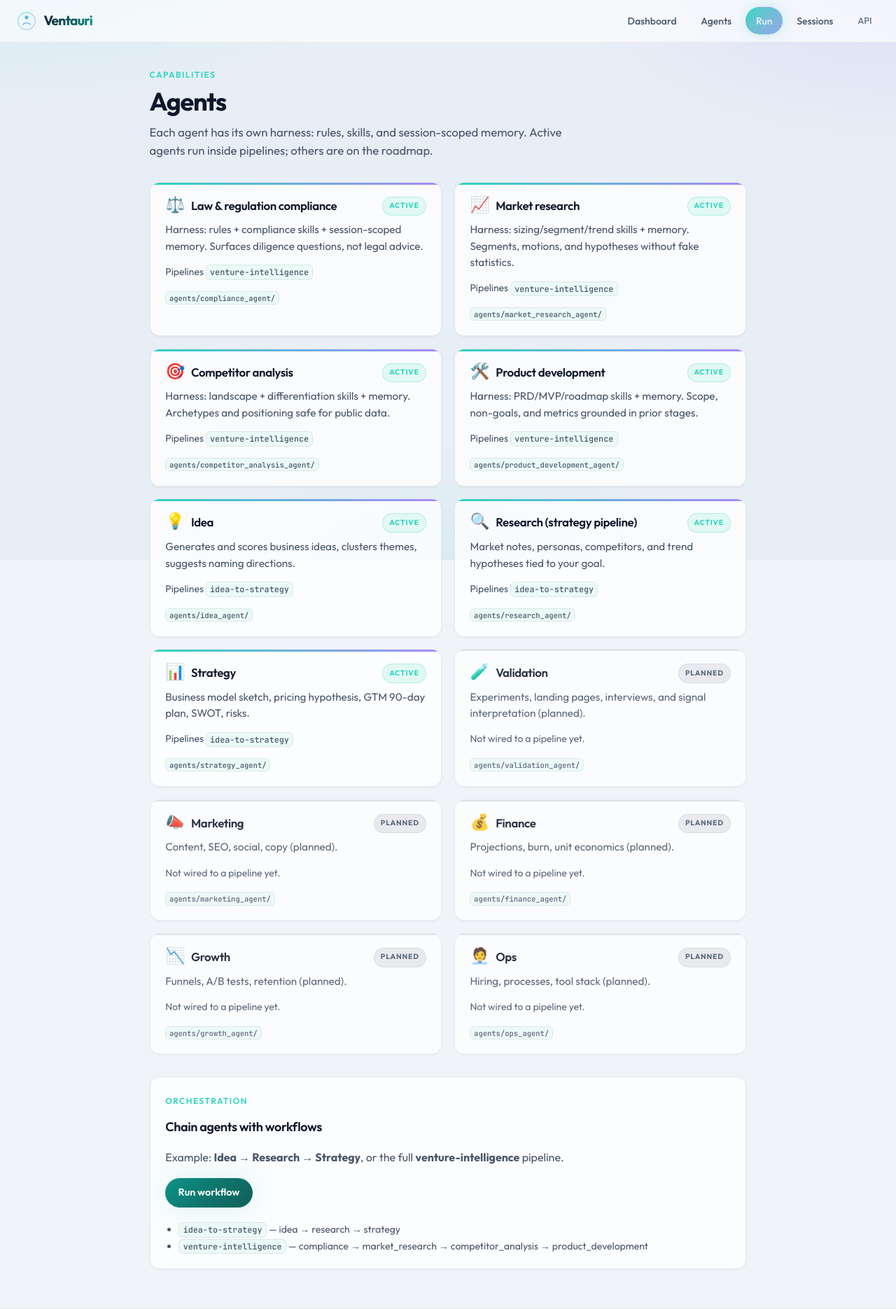
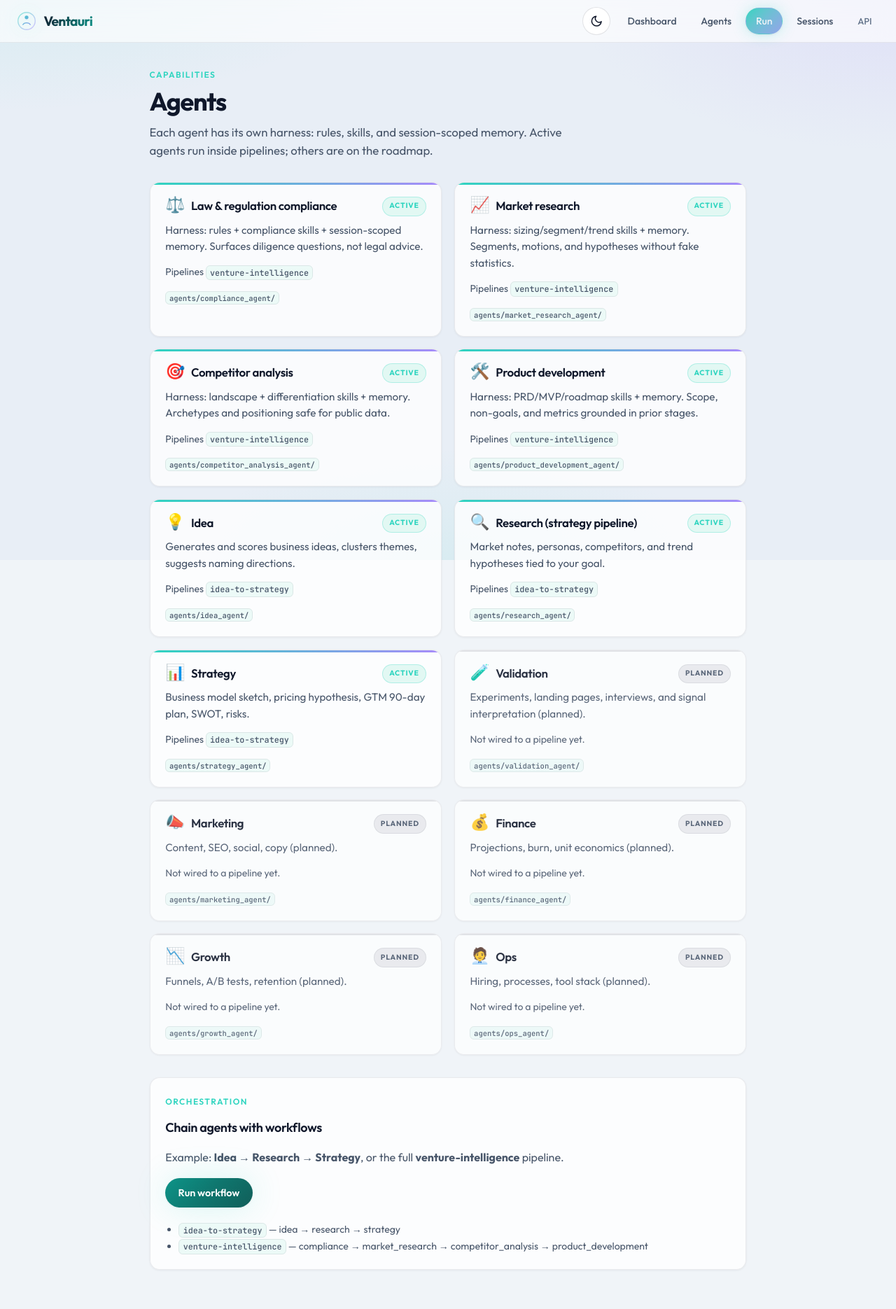
Before and after one commit to ArttuAn/ventauri, a FastAPI app: page /dashboard/agents in a window 1280 px wide. Shown: the top 1870 px of the page at 70% size. Run offline with FastAPI, Linux system fonts and the light colour scheme.

Commit message:
Add explicit dark/light theme toggle with localStorage persistence
Made-with: Cursor

```diff
--- a/static/app.css
+++ b/static/app.css
@@ -1,10 +1,20 @@
-/* Ventauri UI — refined dark-first, light adaptive */
+/* Ventauri UI — dark / light via html[data-theme] */
 
 :root {
-  color-scheme: dark;
   --font-sans: "Outfit", ui-sans-serif, system-ui, sans-serif;
   --font-mono: "JetBrains Mono", ui-monospace, "Cascadia Code", Consolas, monospace;
+  --accent: #2dd4bf;
+  --accent-2: #a78bfa;
+  --danger: #f87171;
+  --warn: #fbbf24;
+  --ok: #34d399;
+  --radius: 14px;
+  --radius-sm: 10px;
+  --transition: 0.18s ease;
+}
 
+html[data-theme="dark"] {
+  color-scheme: dark;
   --bg-deep: #070a0f;
   --bg: #0c1018;
   --surface: rgba(18, 24, 36, 0.72);
@@ -14,24 +24,15 @@
   --fg: #f1f5f9;
   --muted: #94a3b8;
   --muted-dim: #64748b;
-
-  --accent: #2dd4bf;
-  --accent-2: #a78bfa;
   --accent-glow: color-mix(in oklab, var(--accent) 35%, transparent);
-  --danger: #f87171;
-  --warn: #fbbf24;
-  --ok: #34d399;
-
-  --radius: 14px;
-  --radius-sm: 10px;
   --shadow-sm: 0 1px 2px rgba(0, 0, 0, 0.35);
   --shadow-md: 0 8px 32px rgba(0, 0, 0, 0.45);
   --shadow-glow: 0 0 40px color-mix(in oklab, var(--accent) 12%, transparent);
-  --transition: 0.18s ease;
+  --activity-log-bg: #050810;
+  --activity-log-fg: color-mix(in oklab, var(--fg) 88%, var(--muted));
 }
 
-@media (prefers-color-scheme: light) {
-  :root {
+html[data-theme="light"] {
   color-scheme: light;
   --bg-deep: #f0f4f8;
   --bg: #e8eef6;
@@ -42,10 +43,12 @@
   --fg: #0f172a;
   --muted: #475569;
   --muted-dim: #64748b;
+  --accent-glow: color-mix(in oklab, var(--accent) 35%, transparent);
   --shadow-sm: 0 1px 3px rgba(15, 23, 42, 0.06);
   --shadow-md: 0 12px 40px rgba(15, 23, 42, 0.1);
   --shadow-glow: 0 0 48px color-mix(in oklab, var(--accent) 18%, transparent);
-  }
+  --activity-log-bg: #0f172a;
+  --activity-log-fg: #e2e8f0;
 }
 
 *,
@@ -118,6 +121,65 @@ code {
   z-index: 50;
 }
 
+.top-right {
+  display: flex;
+  flex-wrap: wrap;
+  align-items: center;
+  gap: 0.65rem;
+  justify-content: flex-end;
+}
+
+.theme-toggle {
+  flex-shrink: 0;
+  width: 2.45rem;
+  height: 2.45rem;
+  padding: 0;
+  border-radius: 999px;
+  border: 1px solid var(--border-strong);
+  background: var(--surface-solid);
+  color: var(--fg);
+  cursor: pointer;
+  display: grid;
+  place-items: center;
+  transition:
+    background var(--transition),
+    border-color var(--transition),
+    box-shadow var(--transition),
+    color var(--transition);
+}
+
+.theme-toggle:hover {
+  border-color: color-mix(in oklab, var(--accent) 40%, var(--border-strong));
+  box-shadow: 0 0 20px color-mix(in oklab, var(--accent) 15%, transparent);
+}
+
+.theme-toggle:focus-visible {
+  outline: 2px solid var(--accent);
+  outline-offset: 2px;
+}
+
+.theme-toggle .theme-icon {
+  grid-area: 1 / 1;
+  width: 1.15rem;
+  height: 1.15rem;
+}
+
+html[data-theme="dark"] .theme-toggle .theme-icon-sun {
+  display: block;
+}
+
+html[data-theme="dark"] .theme-toggle .theme-icon-moon {
+  display: none;
+}
+
+html[data-theme="light"] .theme-toggle .theme-icon-sun {
+  display: none;
+}
+
+html[data-theme="light"] .theme-toggle .theme-icon-moon {
+  display: block;
+}
+
 .brand {
   display: inline-flex;
   align-items: center;
@@ -143,13 +205,11 @@ code {
   color: transparent;
 }
 
-@media (prefers-color-scheme: light) {
-  .brand-text {
+html[data-theme="light"] .brand-text {
   background: linear-gradient(120deg, #0f172a 0%, #0d9488 100%);
   -webkit-background-clip: text;
   background-clip: text;
   color: transparent;
-  }
 }
 
 .nav {
@@ -365,11 +425,9 @@ h2 {
   background: linear-gradient(135deg, #5eead4, #2dd4bf 40%, #14b8a6);
   box-shadow: var(--shadow-sm), var(--shadow-glow);
 }
-@media (prefers-color-scheme: light) {
-  .btn.primary {
+html[data-theme="light"] .btn.primary {
   color: #fff;
   background: linear-gradient(135deg, #0d9488, #0f766e 50%, #115e59);
-  }
 }
 .btn.primary:hover {
   filter: brightness(1.05);
@@ -722,19 +780,13 @@ h2 {
   font-family: var(--font-mono);
   font-size: 0.7rem;
   line-height: 1.5;
-  color: color-mix(in oklab, var(--fg) 88%, var(--muted));
-  background: #050810;
+  color: var(--activity-log-fg);
+  background: var(--activity-log-bg);
   border: 1px solid var(--border-strong);
   border-radius: var(--radius-sm);
   box-shadow: inset 0 1px 0 color-mix(in oklab, #fff 6%, transparent);
   white-space: pre-wrap;
   word-break: break-word;
-}
-@media (prefers-color-scheme: light) {
-  .activity-log {
-    background: #0f172a;
-    color: #e2e8f0;
-  }
 }
 
 /* —— Empty / not found —— */
--- a/templates/base.html
+++ b/templates/base.html
@@ -1,9 +1,22 @@
 <!DOCTYPE html>
-<html lang="en">
+<html lang="en" data-theme="dark">
 <head>
   <meta charset="utf-8" />
   <meta name="viewport" content="width=device-width, initial-scale=1" />
   <title>{% block title %}{{ title }} · Ventauri{% endblock %}</title>
+  <script>
+    (function () {
+      try {
+        var t = localStorage.getItem("ventauri-theme");
+        if (t !== "light" && t !== "dark") {
+          t = window.matchMedia("(prefers-color-scheme: light)").matches ? "light" : "dark";
+        }
+        document.documentElement.setAttribute("data-theme", t);
+      } catch (e) {
+        document.documentElement.setAttribute("data-theme", "dark");
+      }
+    })();
+  </script>
   <link rel="preconnect" href="https://fonts.googleapis.com" />
   <link rel="preconnect" href="https://fonts.gstatic.com" crossorigin />
   <link href="https://fonts.googleapis.com/css2?family=JetBrains+Mono:wght@400;500&family=Outfit:wght@400;500;600;700&display=swap" rel="stylesheet" />
@@ -28,6 +41,16 @@
       </span>
       <span class="brand-text">Ventauri</span>
     </a>
+    <div class="top-right">
+      <button type="button" class="theme-toggle" id="theme-toggle" aria-label="Switch theme" title="Dark / light appearance">
+        <svg class="theme-icon theme-icon-sun" xmlns="http://www.w3.org/2000/svg" viewBox="0 0 24 24" fill="none" stroke="currentColor" stroke-width="2" stroke-linecap="round" stroke-linejoin="round" aria-hidden="true">
+          <circle cx="12" cy="12" r="4"/>
+          <path d="M12 2v2M12 20v2M4.93 4.93l1.41 1.41M17.66 17.66l1.41 1.41M2 12h2M20 12h2M6.34 17.66l-1.41 1.41M19.07 4.93l-1.41 1.41"/>
+        </svg>
+        <svg class="theme-icon theme-icon-moon" xmlns="http://www.w3.org/2000/svg" viewBox="0 0 24 24" fill="none" stroke="currentColor" stroke-width="2" stroke-linecap="round" stroke-linejoin="round" aria-hidden="true">
+          <path d="M21 12.79A9 9 0 1 1 11.21 3 7 7 0 0 0 21 12.79z"/>
+        </svg>
+      </button>
       <nav class="nav" aria-label="Main">
         <a class="nav-link" href="/dashboard">Dashboard</a>
         <a class="nav-link" href="/dashboard/agents">Agents</a>
@@ -35,6 +58,7 @@
         <a class="nav-link" href="/dashboard/sessions">Sessions</a>
         <a class="nav-link nav-link-muted" href="/docs">API</a>
       </nav>
+    </div>
   </header>
   <main class="main">
     {% block content %}{% endblock %}
@@ -42,5 +66,28 @@
   <footer class="foot">
     <span class="foot-inner muted">Local store <code>data/ventauri.db</code> · OpenAPI <a href="/docs">/docs</a></span>
   </footer>
+  <script>
+    (function () {
+      var btn = document.getElementById("theme-toggle");
+      if (!btn) return;
+      function label() {
+        var t = document.documentElement.getAttribute("data-theme") || "dark";
+        btn.setAttribute("aria-label", t === "dark" ? "Switch to light mode" : "Switch to dark mode");
+        btn.setAttribute("title", t === "dark" ? "Use light appearance" : "Use dark appearance");
+      }
+      function apply(next) {
+        document.documentElement.setAttribute("data-theme", next);
+        try {
+          localStorage.setItem("ventauri-theme", next);
+        } catch (e) {}
+        label();
+      }
+      btn.addEventListener("click", function () {
+        var cur = document.documentElement.getAttribute("data-theme") || "dark";
+        apply(cur === "dark" ? "light" : "dark");
+      });
+      label();
+    })();
+  </script>
 </body>
 </html>
```
Lines whose indentation alone changed are shown as unchanged.
